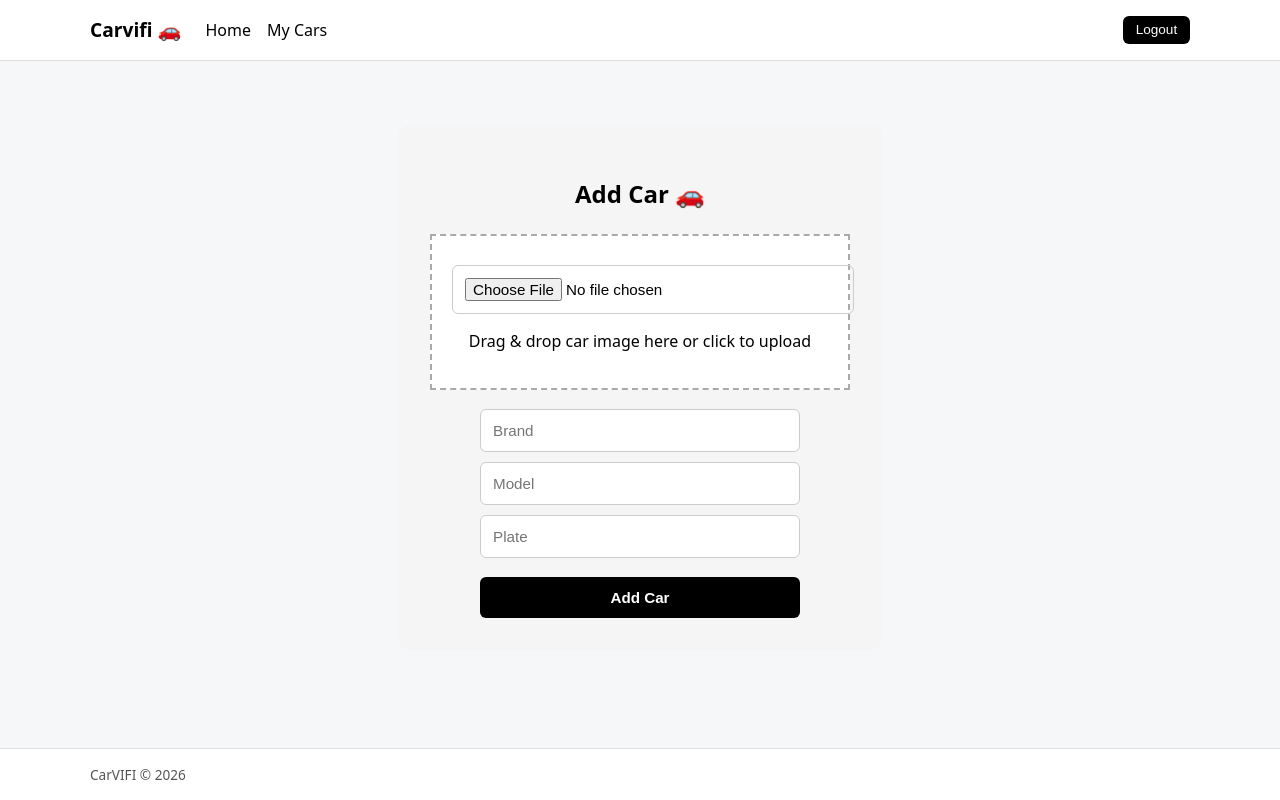
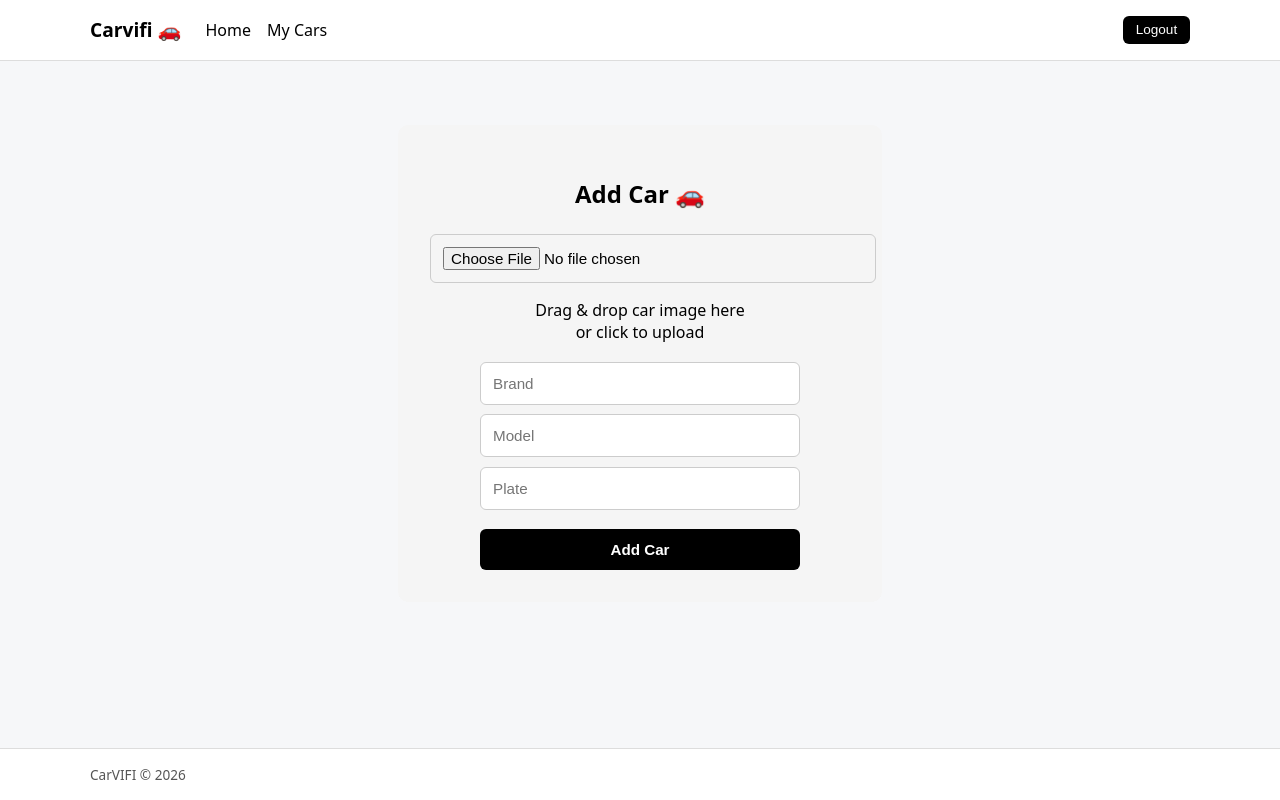
Before and after one commit to BozhidarZagorov/CarsVIFI, a React (Vite) app in the folder carVIFI/: page /cars/addcar in a window 1280 px wide. Built offline with nearby package versions, Linux system fonts and the light colour scheme; no server answers; the database is empty; sample sign-in values are in the browser's storage.

Commit message:
wrap drag&drop

```diff
--- a/carVIFI/src/components/DragAndDrop.jsx
+++ b/carVIFI/src/components/DragAndDrop.jsx
@@ -18,23 +18,16 @@ function DragDrop({ image, setImage }) {
 
   return (
     <div
+      className="drag-drop-box"
       onDragOver={(e) => e.preventDefault()}
       onDrop={handleDrop}
-      onClick={() => inputRef.current.click()}
-      style={{
-        border: "2px dashed #aaa",
-        padding: 20,
-        textAlign: "center",
-        cursor: "pointer",
-        marginBottom: 16,
-        background: "#fff",
-      }}
+      onClick={() => inputRef.current?.click()}
     >
       <input
         ref={inputRef}
         type="file"
         accept="image/*"
-        hidden
+        className="drag-drop-input"
         onChange={handleSelect}
       />
 
@@ -42,10 +35,13 @@ function DragDrop({ image, setImage }) {
         <img
           src={URL.createObjectURL(image)}
           alt="preview"
-          width={180}
+          className="drag-drop-preview"
         />
       ) : (
-        <p>Drag & drop car image here or click to upload</p>
+        <p className="drag-drop-text">
+          Drag & drop car image here<br />
+          <span>or click to upload</span>
+        </p>
       )}
     </div>
   );
```
